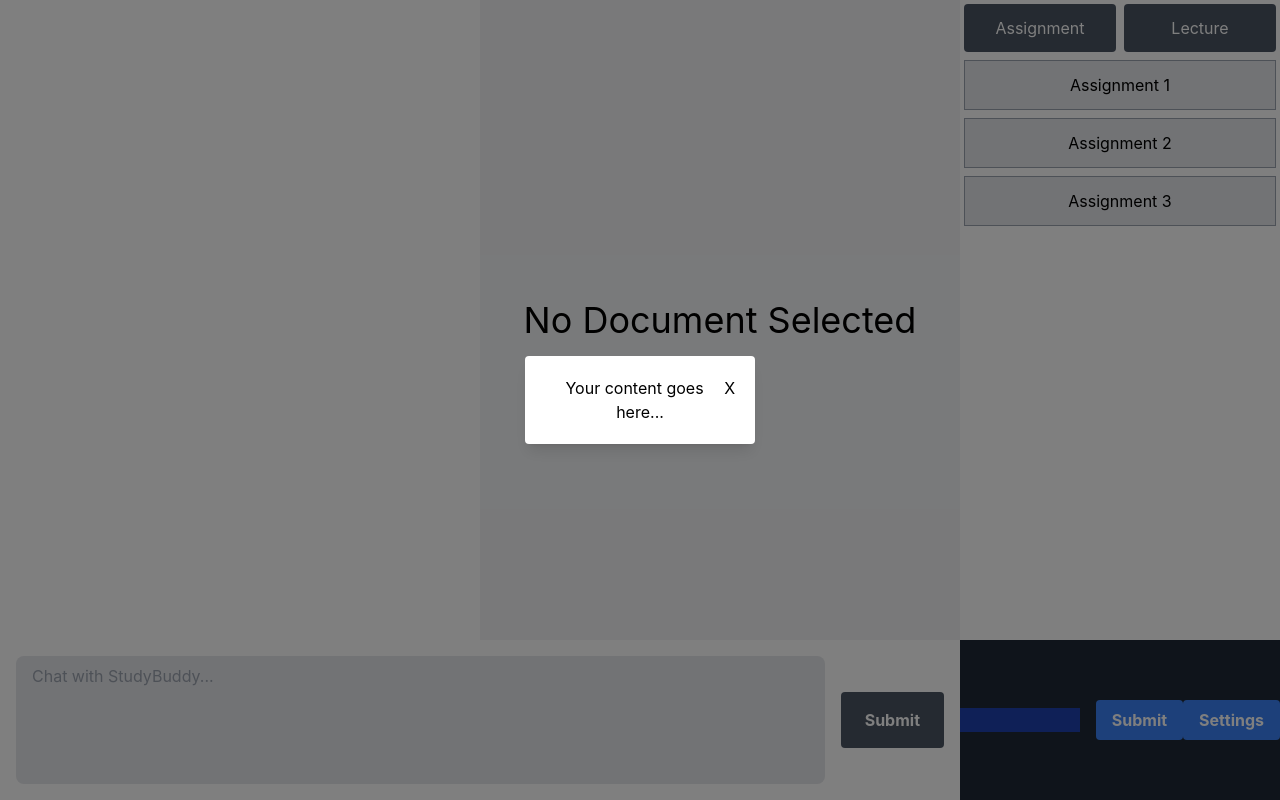
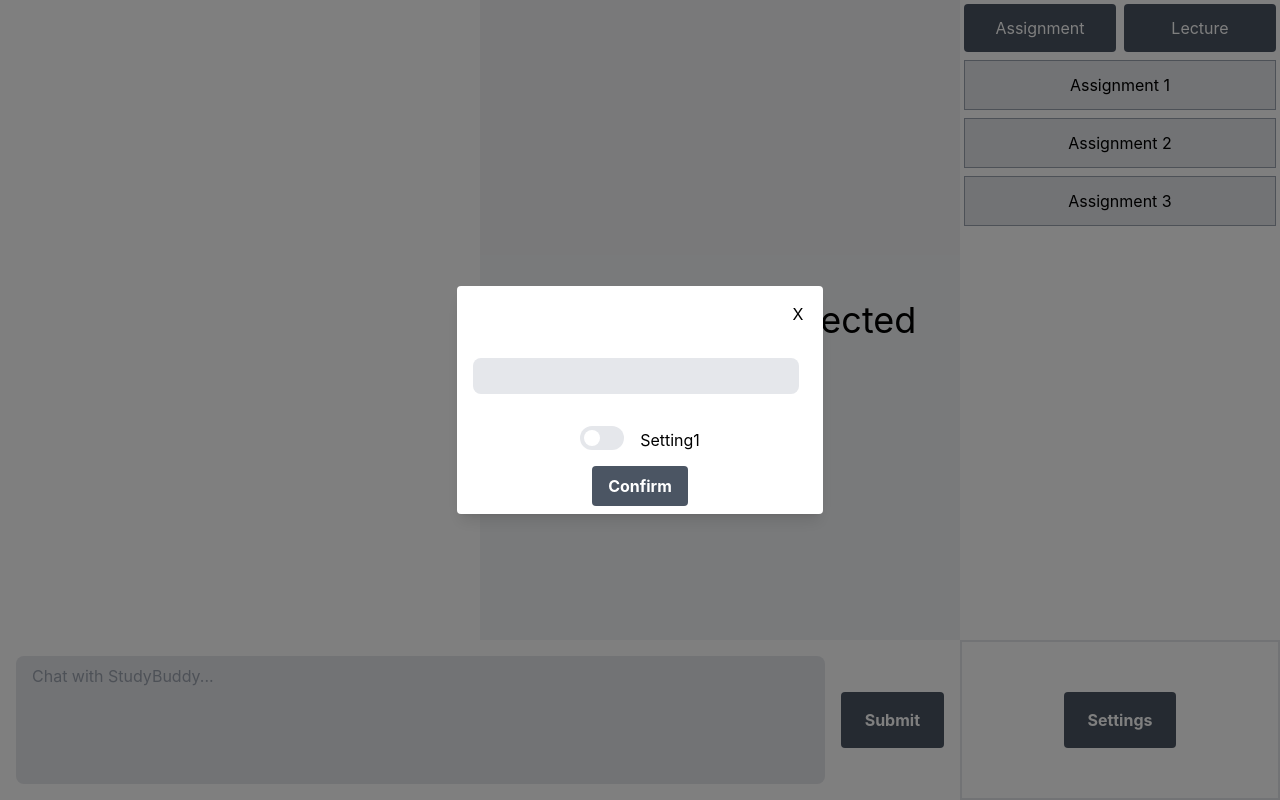
Before and after one commit to jackschedel/StudyBuddy, a React (Create React App) app: page / in a window 1280 px wide. Both pictures are taken after a click on the button "Settings". Built offline with nearby package versions, Linux system fonts and the light colour scheme.

Commit message:
settings popup modal at MVP

```diff
--- a/package.json
+++ b/package.json
@@ -4,6 +4,7 @@
   "private": true,
   "dependencies": {
     "@babel/preset-typescript": "^7.23.2",
+    "@headlessui/react": "^1.7.17",
     "@testing-library/jest-dom": "^5.17.0",
     "@testing-library/react": "^13.4.0",
     "@testing-library/user-event": "^13.5.0",
--- a/src/components/MiscBox/MiscBox.tsx
+++ b/src/components/MiscBox/MiscBox.tsx
@@ -1,13 +1,20 @@
 import React, { useEffect, useRef, useState } from "react";
+import { Switch } from "@headlessui/react";
 
-const Modal: React.FC<{
-  onClose: () => void;
-}> = ({ onClose }) => {
+const Modal: React.FC<{ onClose: () => void }> = ({ onClose }) => {
   const modalRef = useRef<HTMLDivElement>(null);
+  const [inputValue, setInputValue] = useState(
+    localStorage.getItem("canvas_api_key") || "",
+  );
+  const [setting1, setSetting1] = useState(false);
+  const [isFocused, setIsFocused] = React.useState(false);
 
   useEffect(() => {
     const handleClickOutside = (event: MouseEvent) => {
-      if (modalRef.current && !modalRef.current.contains(event.target as Node)) {
+      if (
+        modalRef.current &&
+        !modalRef.current.contains(event.target as Node)
+      ) {
         onClose();
       }
     };
@@ -18,47 +25,70 @@ const Modal: React.FC<{
     };
   }, [onClose]);
 
+  const handleSubmit = () => {
+    localStorage.setItem("canvas_api_key", inputValue);
+    localStorage.setItem("setting1", setting1.toString());
+    onClose();
+  };
+
   return (
     <div className="fixed inset-0 z-50 flex items-center justify-center bg-black bg-opacity-50">
-      <div ref={modalRef} className="bg-white p-5 rounded shadow-lg text-black">
-        <button onClick={onClose} className="float-right">
+      <div ref={modalRef} className="bg-white rounded shadow-lg text-black">
+        <button onClick={onClose} className="float-right m-4 mr-5">
           X
         </button>
-        <div>Your content goes here... </div>
+
+        <div className="w-full h-full flex items-center justify-center p-4">
+          <input
+            type={isFocused ? "text" : "password"}
+            value={inputValue}
+            onChange={(e) => setInputValue(e.target.value)}
+            onFocus={() => setIsFocused(true)}
+            onBlur={() => setIsFocused(false)}
+            className="resize-none flex items-center mr-2 py-2 px-4 rounded-lg focus:outline-none focus:ring-0 bg-gray-200 focus:bg-gray-300 w-full h-full"
+          />
+        </div>
+        <div className="mt-2">
+          <Switch
+            checked={setting1}
+            onChange={setSetting1}
+            className={`${
+              setting1 ? "bg-blue-600" : "bg-gray-200"
+            } relative inline-flex items-center h-6 rounded-full w-11 mr-2 my-2`}
+          >
+            <span
+              className={`${
+                setting1 ? "translate-x-6" : "translate-x-1"
+              } inline-block w-4 h-4 transform bg-white rounded-full`}
+            />
+          </Switch>
+          <label htmlFor="setting1" className="ml-2">
+            Setting1
+          </label>
+        </div>
+        <button
+          onClick={handleSubmit}
+          className="bg-gray-600 hover:bg-gray-800 text-white font-bold py-2 px-4 rounded m-2"
+        >
+          Confirm
+        </button>
       </div>
     </div>
   );
 };
 
 const MiscBox = () => {
-  const [inputValue, setInputValue] = useState("");
   const [showModal, setShowModal] = useState(false);
 
   const handleSettingsButton = () => {
     setShowModal(true);
   };
 
-  const handleSubmit = () => {
-    localStorage.setItem("canvas_api_key", inputValue);
-  };
-
   return (
-    <div className="w-full h-full bg-gray-800 flex items-center justify-center text-white">
-      <input
-        type="text"
-        value={inputValue}
-        onChange={(e) => setInputValue(e.target.value)}
-        className="mr-4 bg-blue-800 w-full"
-      />
-      <button
-        onClick={handleSubmit}
-        className="bg-blue-500 hover:bg-blue-700 text-white font-bold py-2 px-4 rounded"
-      >
-        Submit
-      </button>
+    <div className="w-full h-full border-2 flex items-center justify-center text-white">
       <button
         onClick={handleSettingsButton}
-        className="bg-blue-500 hover:bg-blue-700 text-white font-bold py-2 px-4 rounded"
+        className="bg-gray-600 hover:bg-gray-800 text-white font-bold py-4 px-6 rounded"
       >
         Settings
       </button>
```
Also changed, not shown: 1 other file (tests, documents, lock files or other folders).
